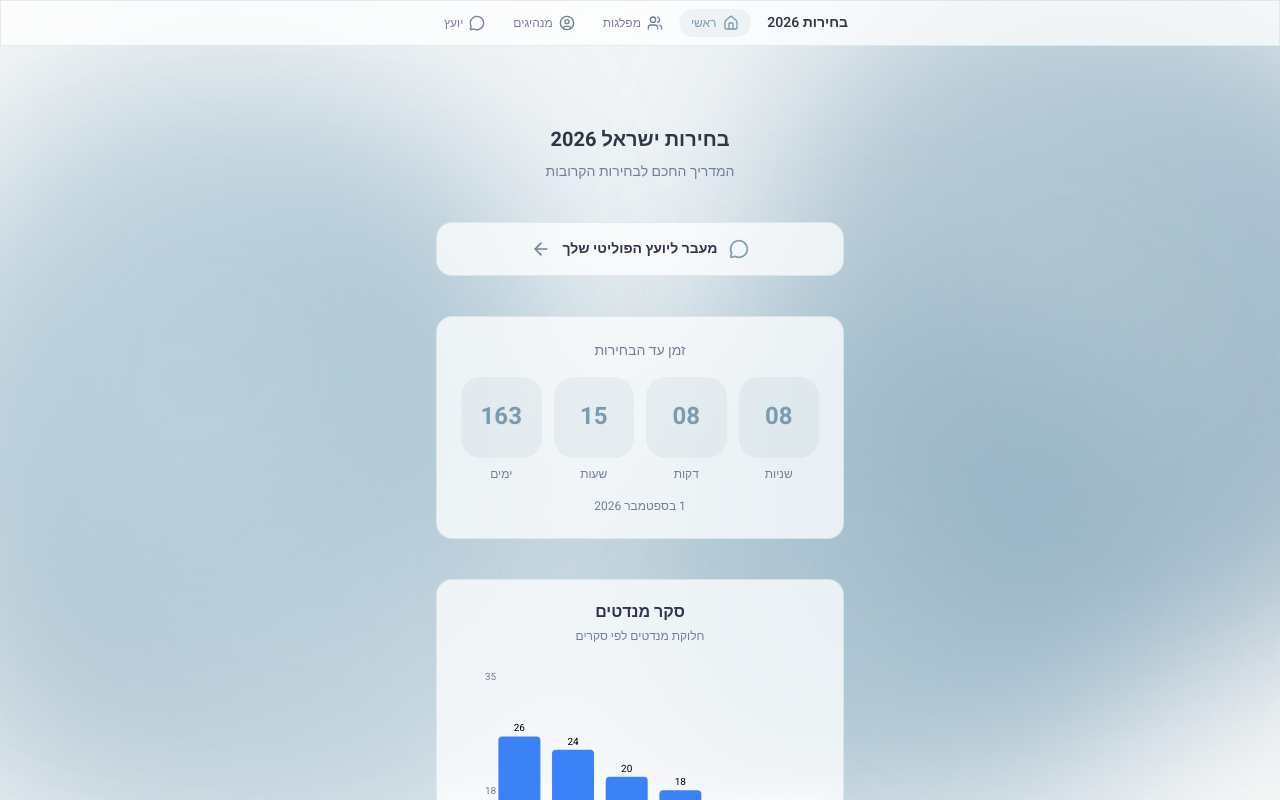
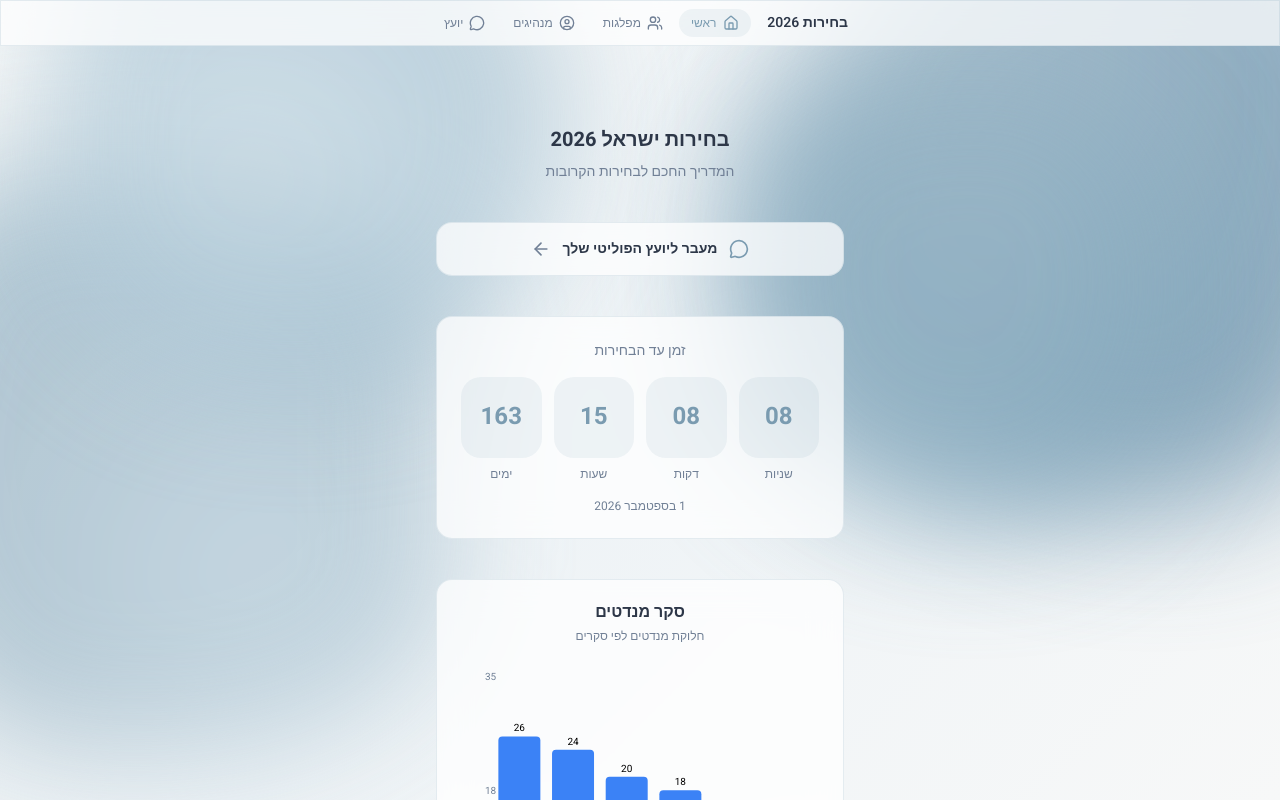
Before and after one commit to Tamir-Alaluf/election_israel, a Next.js app: page / in a window 1280 px wide. Shown: the top 800 px of the page. Built offline with nearby package versions, Linux system fonts and the light colour scheme.

Commit message:
feat: enhance lava lamp animation visibility
Speed up animations and increase opacity for more vibrant effect

```diff
--- a/app/globals.css
+++ b/app/globals.css
@@ -76,69 +76,69 @@
 
 .blob {
   position: absolute;
-  filter: blur(80px);
-  opacity: 0.6;
+  filter: blur(60px);
+  opacity: 0.75;
   will-change: transform, border-radius;
 }
 
 .blob-1 {
-  width: 55vmax;
-  height: 55vmax;
+  width: 50vmax;
+  height: 50vmax;
   background: radial-gradient(ellipse at 30% 30%, #9BB6C6 0%, #7a9eb5 50%, #6a8fa8 100%);
-  top: -20%;
-  right: -15%;
+  top: -15%;
+  right: -10%;
   animation:
-    lavaMove1 20s cubic-bezier(0.4, 0, 0.2, 1) infinite,
-    lavaMorph1 15s ease-in-out infinite,
-    lavaPulse 8s ease-in-out infinite;
+    lavaMove1 8s cubic-bezier(0.4, 0, 0.2, 1) infinite,
+    lavaMorph1 6s ease-in-out infinite,
+    lavaPulse 4s ease-in-out infinite;
 }
 
 .blob-2 {
-  width: 50vmax;
-  height: 50vmax;
+  width: 45vmax;
+  height: 45vmax;
   background: radial-gradient(ellipse at 70% 70%, #b5ccd9 0%, #9BB6C6 50%, #8aadc0 100%);
-  bottom: -25%;
-  left: -20%;
+  bottom: -20%;
+  left: -15%;
   animation:
-    lavaMove2 25s cubic-bezier(0.4, 0, 0.2, 1) infinite,
-    lavaMorph2 18s ease-in-out infinite,
-    lavaPulse 10s ease-in-out infinite 2s;
+    lavaMove2 10s cubic-bezier(0.4, 0, 0.2, 1) infinite,
+    lavaMorph2 7s ease-in-out infinite,
+    lavaPulse 5s ease-in-out infinite 1s;
 }
 
 .blob-3 {
-  width: 40vmax;
-  height: 40vmax;
+  width: 35vmax;
+  height: 35vmax;
   background: radial-gradient(ellipse at 50% 30%, #9BB6C6 0%, #8aadc0 60%, #7a9eb5 100%);
-  top: 25%;
-  right: -5%;
+  top: 20%;
+  right: 0%;
   animation:
-    lavaMove3 22s cubic-bezier(0.4, 0, 0.2, 1) infinite,
-    lavaMorph3 12s ease-in-out infinite,
-    lavaPulse 7s ease-in-out infinite 1s;
+    lavaMove3 9s cubic-bezier(0.4, 0, 0.2, 1) infinite,
+    lavaMorph3 5s ease-in-out infinite,
+    lavaPulse 3s ease-in-out infinite 0.5s;
 }
 
 .blob-4 {
-  width: 45vmax;
-  height: 45vmax;
+  width: 40vmax;
+  height: 40vmax;
   background: radial-gradient(ellipse at 40% 60%, #c8dbe5 0%, #a8c4d4 50%, #9BB6C6 100%);
-  top: -10%;
-  left: -15%;
+  top: -5%;
+  left: -10%;
   animation:
-    lavaMove4 28s cubic-bezier(0.4, 0, 0.2, 1) infinite,
-    lavaMorph4 20s ease-in-out infinite,
-    lavaPulse 9s ease-in-out infinite 3s;
+    lavaMove4 11s cubic-bezier(0.4, 0, 0.2, 1) infinite,
+    lavaMorph4 8s ease-in-out infinite,
+    lavaPulse 4s ease-in-out infinite 1.5s;
 }
 
 .blob-5 {
-  width: 35vmax;
-  height: 35vmax;
+  width: 30vmax;
+  height: 30vmax;
   background: radial-gradient(ellipse at 60% 40%, #9BB6C6 0%, #87afc4 40%, #7a9eb5 100%);
-  bottom: 10%;
-  right: 20%;
+  bottom: 15%;
+  right: 15%;
   animation:
-    lavaMove5 18s cubic-bezier(0.4, 0, 0.2, 1) infinite,
-    lavaMorph5 14s ease-in-out infinite,
-    lavaPulse 6s ease-in-out infinite 0.5s;
+    lavaMove5 7s cubic-bezier(0.4, 0, 0.2, 1) infinite,
+    lavaMorph5 5s ease-in-out infinite,
+    lavaPulse 3s ease-in-out infinite 0.25s;
 }
 
 /* Smooth floating movement */
@@ -215,8 +215,8 @@
 
 /* Gentle pulsating effect */
 @keyframes lavaPulse {
-  0%, 100% { opacity: 0.55; filter: blur(80px); }
-  50% { opacity: 0.7; filter: blur(90px); }
+  0%, 100% { opacity: 0.7; filter: blur(60px); }
+  50% { opacity: 0.85; filter: blur(70px); }
 }
 
 /* Glass card */
```
